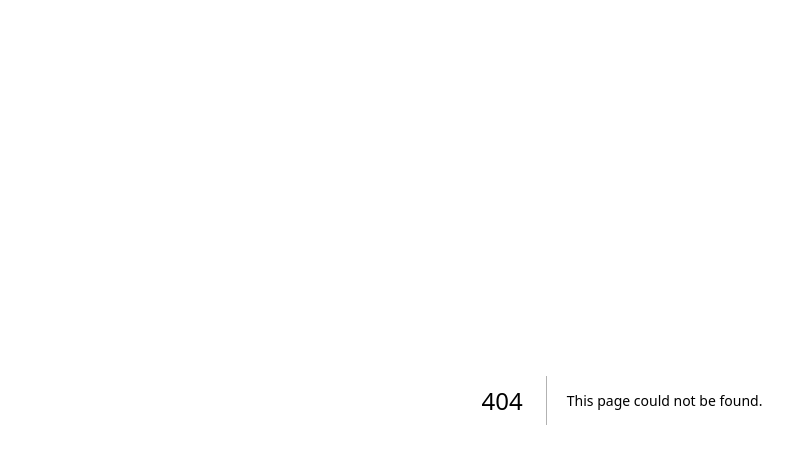
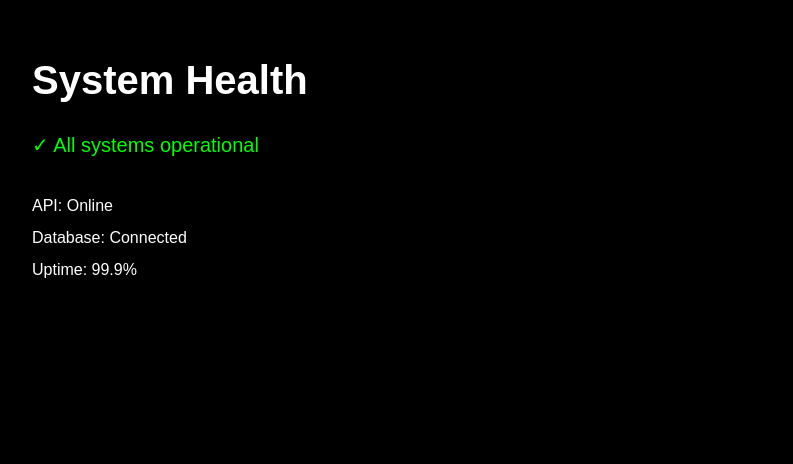
Before and after one commit to ramunayak123/flyrankfinal, a Next.js app: page /health in a window 1280 px wide. Before the commit this address had no page. Shown: the top 464 px of the page, without its empty margins (18-811 px from the left). Built offline with nearby package versions, Linux system fonts and the light colour scheme.

Commit message:
Create HealthPage component for system health status

```diff
--- /dev/null
+++ b/app/health/page.tsx
@@ -0,0 +1,13 @@
+export default function HealthPage() {
+  return (
+    <div style={{background:'black', color:'white', minHeight:'100vh', padding:'50px', fontFamily:'sans-serif'}}>
+      <h1 style={{fontSize:'40px', fontWeight:'bold'}}>System Health</h1>
+      <p style={{color:'#00ff00', marginTop:'20px', fontSize:'20px'}}>✓ All systems operational</p>
+      <div style={{marginTop:'30px', lineHeight:'2'}}>
+        <p>API: Online</p>
+        <p>Database: Connected</p>
+        <p>Uptime: 99.9%</p>
+      </div>
+    </div>
+  );
+}
```
